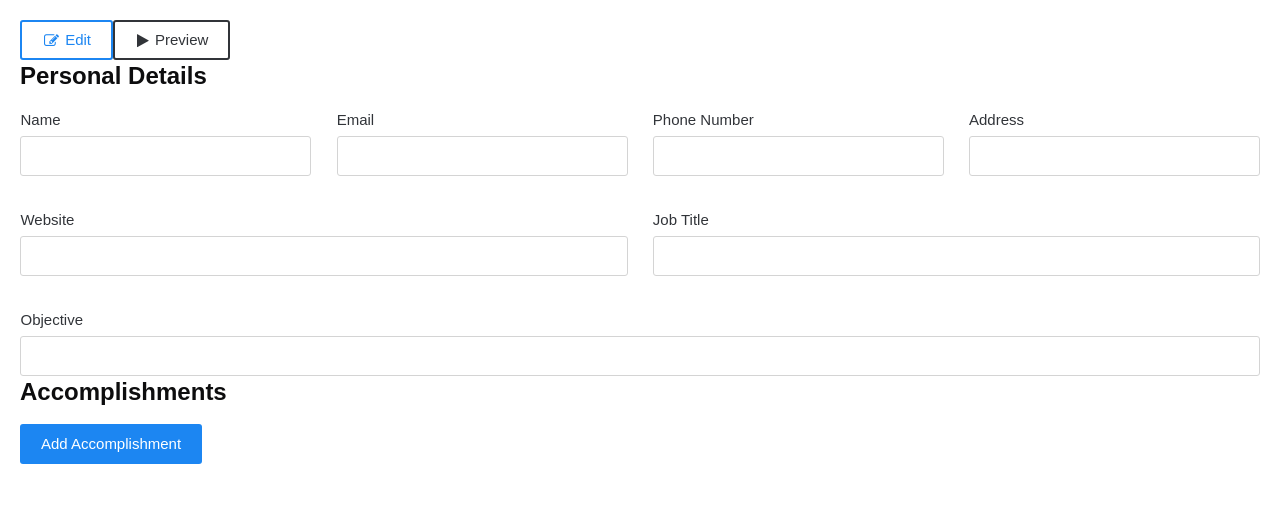
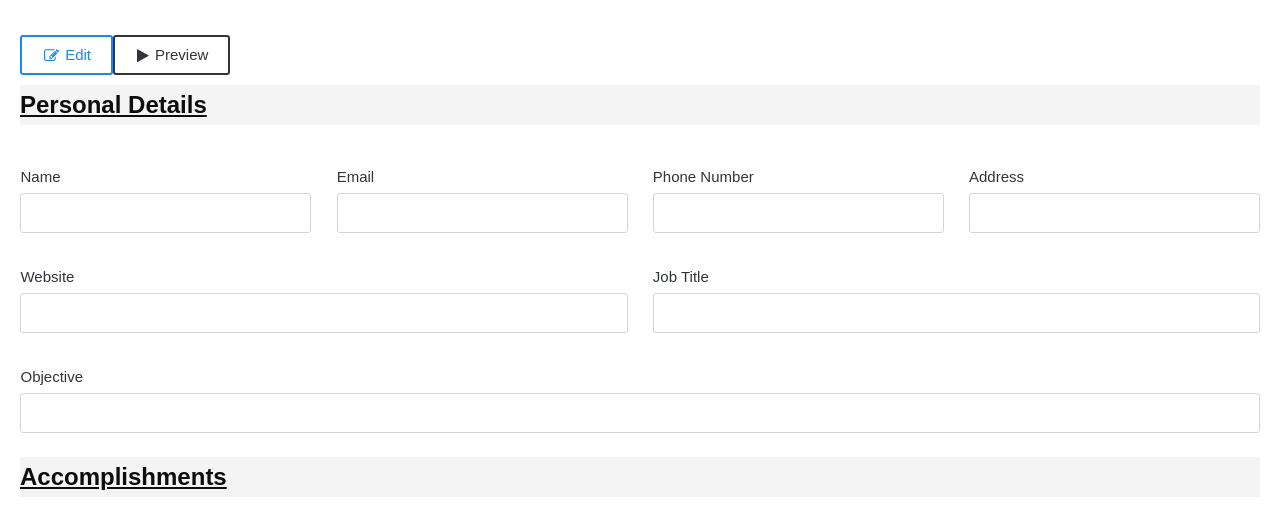
Before and after one commit to chenshuiluke/jresume-web, an Angular app: page /editor in a window 1280 px wide. Shown: the top 528 px of the page. Built offline with nearby package versions, Linux system fonts and the light colour scheme.

Commit message:
Added Accordion for the Different Sections

```diff
--- a/src/app/accomplishments-editor/accomplishments-editor.component.html
+++ b/src/app/accomplishments-editor/accomplishments-editor.component.html
@@ -1,5 +1,6 @@
-<h3 class="title">Accomplishments</h3>
+
 <div>
+  <p *ngIf="!resume.accomplishments">No accomplishments. Please add some.</p>
   <div class="row gutter" *ngFor="let accomplishment of resume.accomplishments; let i = index; trackBy:customTrackBy">
       <div class="col col-11">
           <div class="form-item">
@@ -7,7 +8,7 @@
           </div>
       </div>
       <div class="col col-1">
-          <button class="button secondary inverted" (click)="resume.accomplishments.pop(resume.accomplishments[i])"><i class="fa fa-trash-o"></i></button>
+          <button class="button secondary inverted crud" (click)="resume.accomplishments.pop(resume.accomplishments[i])"><i class="fa fa-trash-o"></i></button>
       </div>
   </div>
 
--- a/src/app/person-editor/person-editor.component.html
+++ b/src/app/person-editor/person-editor.component.html
@@ -1,4 +1,3 @@
-<h3 class="title">Personal Details</h3>
 <div class="row gutters">
     <div class="col col-3">
         <div class="form-item">
--- a/src/app/resume-editor/resume-editor.component.html
+++ b/src/app/resume-editor/resume-editor.component.html
@@ -1,4 +1,6 @@
-<form method="post" action="" class="form">
-  <person-editor></person-editor>
-  <accomplishments-editor></accomplishments-editor>
+<form method="post" action="" class="form" data-component="collapse">
+  <h3><a href="#personal-details-box" class="collapse-toggle">Personal Details</a></h3>
+  <person-editor id="personal-details-box"  class="collapse-box"></person-editor>
+  <h3><a href="#accomplishment-box" class="collapse-toggle">Accomplishments</a></h3>
+  <accomplishments-editor id="accomplishment-box" class="collapse-box hide"></accomplishments-editor>
 </form>
--- a/src/styles.css
+++ b/src/styles.css
@@ -2,3 +2,35 @@
 body{
     padding:20px;
 }
+
+.collapse-toggle{
+    background: #f4f4f4;
+    background-color: rgb(244, 244, 244);
+    background-image: none;
+    background-repeat: repeat;
+    background-attachment: scroll;
+    background-clip: border-box;
+    background-origin: padding-box;
+    background-position-x: 0%;
+    background-position-y: 0%;
+    background-size: auto auto;
+
+    padding: 8px 0px;
+    margin-bottom: 1px;
+    line-height: 24px;
+    display:block;
+}
+
+form{
+    padding-top: 10px;
+    padding-bottom: 10px;
+}
+
+.collapse-box{
+    padding: 24px 32px 1px;
+    margin-bottom: 1px;
+}
+
+.button:not(.crud){
+    margin-top: 15px;
+}
```
